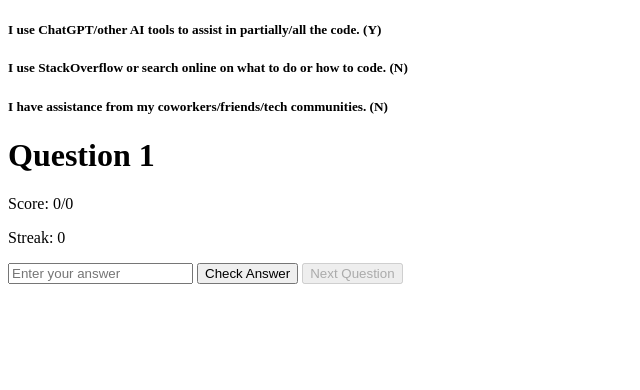
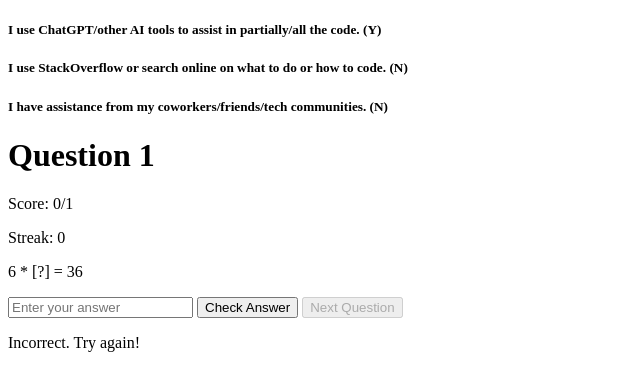
Before and after one commit to haari006/maths-generator, a plain HTML site: page index.html in a window 1280 px wide. Both pictures are taken after a click on the button "Check Answer". Shown: the whole page, without its empty margins (0-640 px from the left). Drawn offline with Linux system fonts and the light colour scheme.

Commit message:
Update title and add font and stylesheet links and added functions

```diff
--- a/index.html
+++ b/index.html
@@ -4,9 +4,12 @@
 <head>
     <meta charset="UTF-8">
     <meta name="viewport" content="width=device-width, initial-scale=1.0">
-    <title>Document</title>
+    <title>Math Question Generator</title>
+    <link href="https://fonts.googleapis.com/css2?family=Montserrat:wght@400;700&display=swap" rel="stylesheet">
+    <link rel="stylesheet" href="/css/style.css">
 </head>
-<div>
+<body>
+<div class="container">
     <h5>I use ChatGPT/other AI tools to assist in partially/all the code. (Y)</h5>
     <h5>I use StackOverflow or search online on what to do or how to code. (N)</h5>
     <h5>I have assistance from my coworkers/friends/tech communities. (N)</h5>
@@ -24,5 +27,6 @@
     <p id="feedback"></p>
 </div>
 <script src="/js/script.js"></script>
+</body>
 
 </html>
--- a/js/script.js
+++ b/js/script.js
@@ -1,4 +1,9 @@
-function generateMathQuestion() {
+let currentQuestion = {};
+let streak = 0;
+let score = 0;
+let totalQuestions = 0;
+
+function generateMathQuestion(difficulty) {
     const operators = ['+', '-', '*', '/'];
     let a, b, c, operator, variable;
 
@@ -6,8 +11,10 @@ function generateMathQuestion() {
         operator = operators[Math.floor(Math.random() * operators.length)];
         variable = Math.floor(Math.random() * 4); // 0: A, 1: B, 2: C, 3: operator
 
-        a = Math.floor(Math.random() * 10) + 1; // 1 to 10
-        b = Math.floor(Math.random() * 10) + 1; // 1 to 10
+        // Adjust number range based on difficulty
+        const maxNum = 10 + (difficulty * 5);
+        a = Math.floor(Math.random() * maxNum) + 1;
+        b = Math.floor(Math.random() * maxNum) + 1;
 
         switch (operator) {
             case '+':
@@ -51,3 +58,44 @@ function generateMathQuestion() {
 
     return { question, answer };
 }
+
+function newQuestion() {
+    const difficulty = Math.min(Math.floor(streak / 1), 20); // increase difficulty every correct answers, max 20
+    currentQuestion = generateMathQuestion(difficulty);
+    document.getElementById('question').textContent = currentQuestion.question;
+    document.getElementById('answer-input').value = '';
+    document.getElementById('feedback').textContent = '';
+    document.getElementById('check-btn').disabled = false;
+    document.getElementById('next-btn').disabled = true;
+    totalQuestions++;
+    updateScore();
+}
+
+function checkAnswer() {
+    const userAnswer = document.getElementById('answer-input').value.trim();
+    const feedback = document.getElementById('feedback');
+
+    if (userAnswer === currentQuestion.answer) {
+        feedback.textContent = 'Correct! Well done!';
+        document.getElementById('next-btn').disabled = false;
+        document.getElementById('check-btn').disabled = true;
+        streak++;
+        score++;
+    } else {
+        feedback.textContent = 'Incorrect. Try again!';
+        streak = 0;
+    }
+    updateScore();
+}
+
+function updateScore() {
+    document.getElementById('questions').textContent = `Question ${totalQuestions}`;
+    document.getElementById('score').textContent = `Score: ${score}/${totalQuestions}`;
+    document.getElementById('streak').textContent = `Streak: ${streak}`;
+}
+
+// Event listeners
+document.getElementById('check-btn').addEventListener('click', checkAnswer);
+document.getElementById('next-btn').addEventListener('click', newQuestion);
+
+newQuestion();
```
